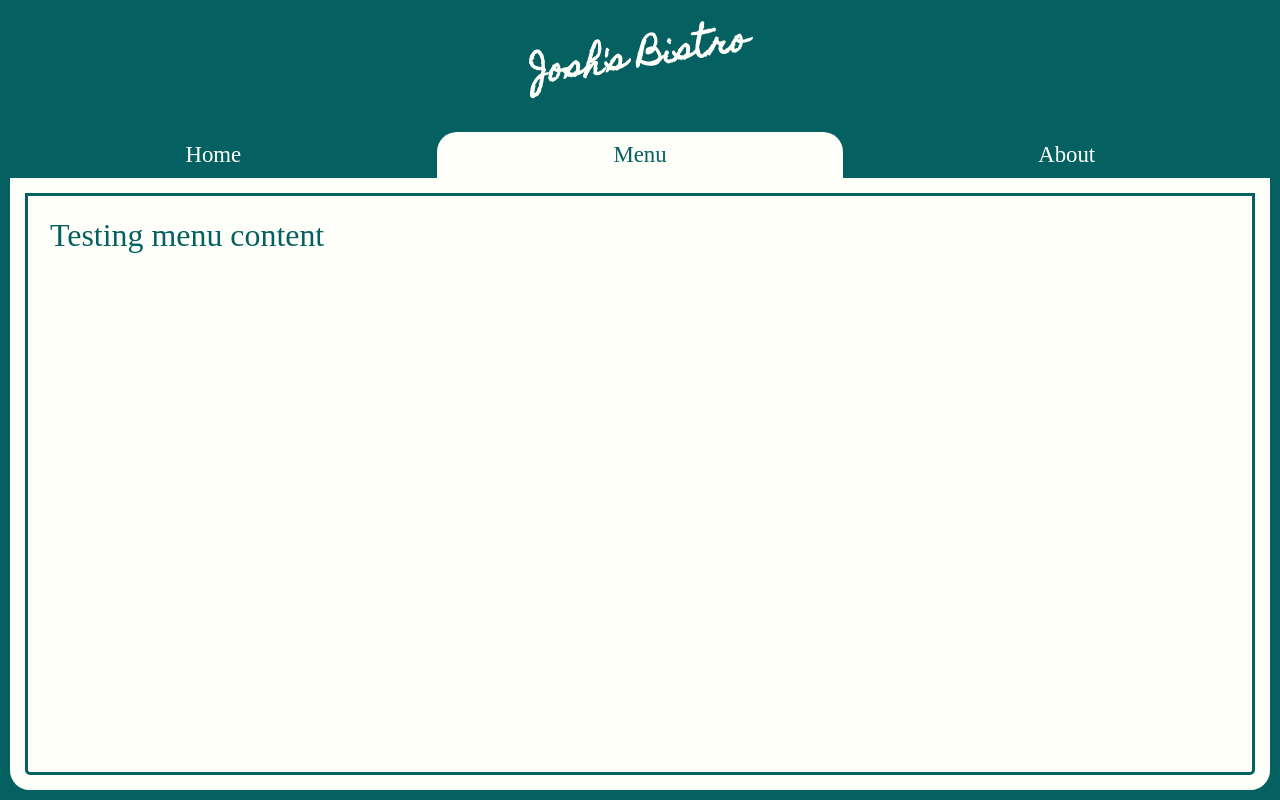
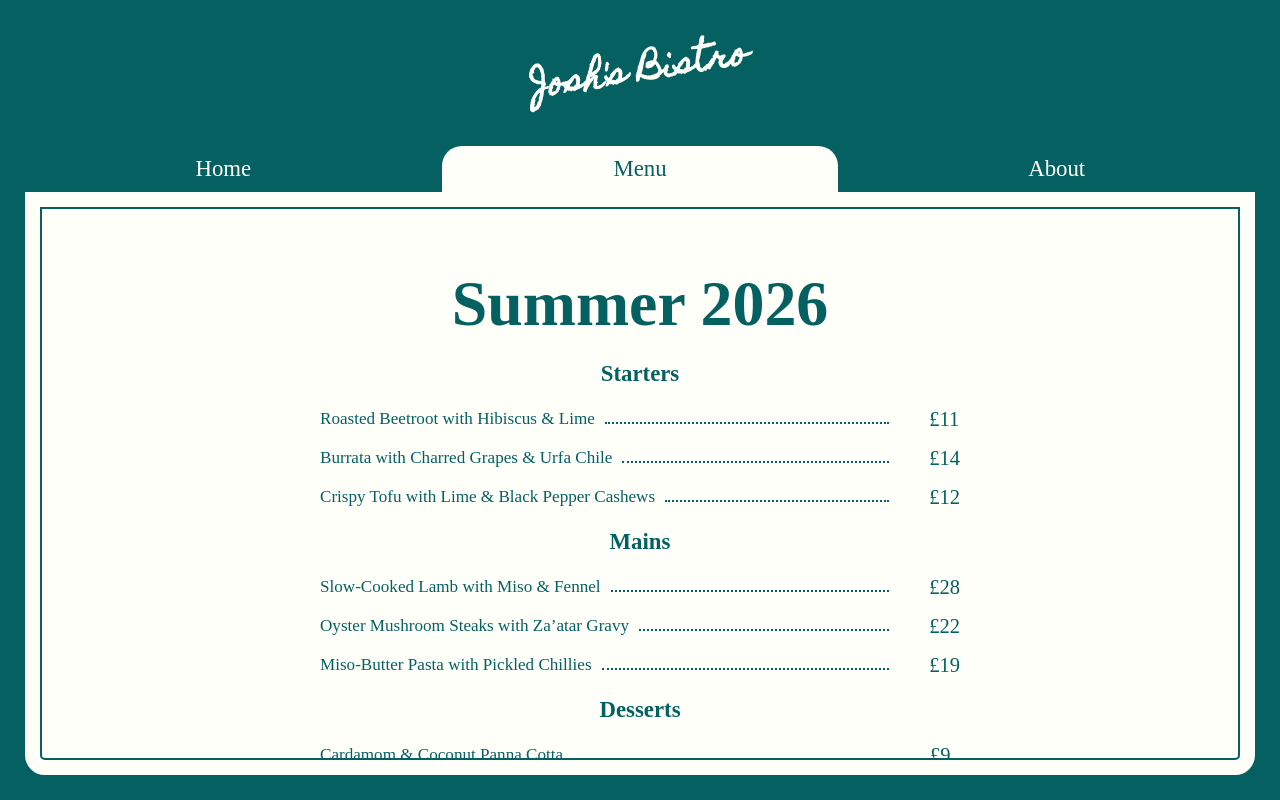
Before and after one commit to jsporle/odin-restaurant-page, a website built with webpack: page src/template.html in a window 1280 px wide. Both pictures are taken after a click on the button "Menu". Built offline with nearby package versions, Linux system fonts and the light colour scheme; a web font is replaced by a local one.

Commit message:
reuse menu.css to style about

```diff
--- a/src/pages/about.js
+++ b/src/pages/about.js
@@ -1,6 +1,40 @@
+import "../styles/menu.css";
+
 export function loadAbout() {
     const content = document.createElement('div');
     content.classList.add("about");
-    content.textContent = "Testing about content";
+
+    const hoursTitle = document.createElement("h2");
+    hoursTitle.textContent = "Opening Hours";
+    hoursTitle.classList.add("menu-section-title");
+    content.appendChild(hoursTitle);
+
+    const hoursGrid = document.createElement("div");
+    hoursGrid.classList.add("menu-grid");
+
+    const hours = [
+        { day: "Mon", time: "Closed" },
+        { day: "Tue", time: "Closed" },
+        { day: "Wed", time: "12:00 - 19:00" },
+        { day: "Thu", time: "12:00 - 22:00" },
+        { day: "Fri", time: "12:00 - 23:00" },
+        { day: "Sat", time: "12:00 - 23:00" },
+        { day: "Sun", time: "12:00 - 19:00" }
+    ];
+
+    hours.forEach(item => {
+        const dayCell = document.createElement("span");
+        dayCell.classList.add("item-name");
+        dayCell.textContent = item.day;
+
+        const timeCell = document.createElement("span");
+        timeCell.classList.add("item-price");
+        timeCell.textContent = item.time;
+
+        hoursGrid.append(dayCell, timeCell);
+    });
+
+    content.appendChild(hoursGrid);
+
     return content;
 };
--- a/src/pages/home.js
+++ b/src/pages/home.js
@@ -1,6 +1,30 @@
+import "../styles/home.css";
+
 export function loadHome() {
     const content = document.createElement('div');
     content.classList.add("home");
-    content.textContent = "Testing home content";
+
+    const svgNS = "http://www.w3.org/2000/svg";
+    const iconContainer = document.createElement("div");
+    iconContainer.classList.add("home-icon");
+
+    const svg = document.createElementNS(svgNS, "svg");
+    svg.setAttribute("viewBox", "0 0 24 24");
+    svg.setAttribute("stroke", "currentColor");
+    svg.setAttribute("fill", "none");
+    svg.setAttribute("stroke-width", "1");
+
+    const path = document.createElementNS(svgNS, "path");
+    path.setAttribute("d", "M8 4L8 20M18 12C16 11.3333333 15 10 15 8 15 6 16 4.66666667 18 4L18 20 18 12zM5 4L5 7C5 8.65685425 6.34314575 10 8 10L8 10C9.65685425 10 11 8.65685425 11 7L11 4");
+
+    svg.appendChild(path);
+    iconContainer.appendChild(svg);
+
+    const title = document.createElement("h1")
+    title.classList.add("title")
+    title.textContent = "A new dining experience in the heart of Brighton";
+
+    content.append(iconContainer, title);
+
     return content;
 };
--- a/src/pages/menu.js
+++ b/src/pages/menu.js
@@ -1,6 +1,63 @@
+import "../styles/menu.css";
+
 export function loadMenu() {
     const content = document.createElement('div');
     content.classList.add("menu");
-    content.textContent = "Testing menu content";
+
+    const title = document.createElement("h1");
+    title.textContent = "Summer 2026";
+    content.appendChild(title);
+
+    const menuData = [
+        {
+            category: "Starters",
+            items: [
+                { name: "Roasted Beetroot with Hibiscus & Lime", price: "£11" },
+                { name: "Burrata with Charred Grapes & Urfa Chile", price: "£14" },
+                { name: "Crispy Tofu with Lime & Black Pepper Cashews", price: "£12" }
+            ]
+        },
+        {
+            category: "Mains",
+            items: [
+                { name: "Slow-Cooked Lamb with Miso & Fennel", price: "£28" },
+                { name: "Oyster Mushroom Steaks with Za’atar Gravy", price: "£22" },
+                { name: "Miso-Butter Pasta with Pickled Chillies", price: "£19" }
+            ]
+        },
+        {
+            category: "Desserts",
+            items: [
+                { name: "Cardamom & Coconut Panna Cotta", price: "£9" },
+                { name: "Tangerine Sorbet with Chilli Salt", price: "£8" },
+                { name: "Chocolate Ganache with Rose & Pistachio", price: "£11" }
+            ]
+        }
+    ];
+
+    menuData.forEach(section => {
+        const sectionHeader = document.createElement("h2");
+        sectionHeader.classList.add("menu-section-title");
+        sectionHeader.textContent = section.category;
+        content.appendChild(sectionHeader)
+
+        const menuGrid = document.createElement("div");
+        menuGrid.classList.add("menu-grid");
+
+        section.items.forEach(item => {
+            const nameCell = document.createElement("span");
+            nameCell.classList.add("item-name");
+            nameCell.textContent = item.name;
+
+            const priceCell = document.createElement("span");
+            priceCell.classList.add("item-price");
+            priceCell.textContent = item.price;
+
+            menuGrid.append(nameCell, priceCell);
+        });
+
+        content.appendChild(menuGrid);
+    });
+
     return content;
 };
--- a/src/styles.css
+++ b/src/styles.css
@@ -13,7 +13,6 @@ html {
     background-color: black;
 }
 
-
 :root {
     --r: 167;
     --g: 24;
@@ -25,25 +24,24 @@ html {
     --btn-radius: 5em */
     --font-main: "Playfair", serif;
     --clamp-main: clamp(0.4rem, calc(1rem + 1vw), 3rem);
-    --menu-align: 1rem
+    --menu-align: 2.5rem;
 }
 
 body {
-    visibility: hidden;
     background-color: black;
     opacity: 0;
-    transition: opacity 1s ease-in-out, background-color 1s ease-in-out;
+    transition: opacity 600ms ease-in-out, background-color 600ms ease-in-out;
 
     color: var(--text-main);
     font-family: var(--font-main);
     font-size: var(--clamp-main);
     display: flex;
     flex-direction: column;
-    min-height: 100vh;
+    height: 100vh;
+    overflow: hidden;
 }
 
 body.loaded {
-    visibility: visible;
     opacity: 1;
     background-color: var(--bg-main);
 }
@@ -101,21 +99,58 @@ header h1 {
     display: flex;
     flex-grow: 1;
 
-    border-radius: 0 0 2rem 2rem;
+    scroll-behavior: smooth;
+    height: 0;
 
-    /* outline: 0.5rem solid var(--bg-main);
-    outline-offset: -2.5rem; */
+    margin: 0 var(--menu-align) var(--menu-align) var(--menu-align);
 
-    box-shadow: inset 0 0 0 1.5rem var(--text-main),
-                inset 0 0 0 1.8rem var(--bg-main);
-
-    height: 100%;
-    margin: 0 var(--menu-align) var(--menu-align) var(--menu-align);
-    padding: 4rem;
 
     background-color: var(--text-main);
     color: var(--bg-main);
 
     font-size: calc(var(--clamp-main)*1.4);
+    overflow: hidden;
+    overflow-y: auto;
+    position: relative;
 
+    border: 1.5rem solid var(--text-main);
+    outline: 0.25rem solid var(--bg-main);
+    outline-offset: -1.75rem;
+    border-radius: 0 0 2rem 2rem;
 }
+
+
+#content > div {
+    width: 100%;
+    display: flex;
+    flex-direction: column;
+
+    align-items: center;
+}
+
+.home, .about {
+    padding: 0 10rem;
+    justify-content: center;
+}
+
+.menu {
+    padding: 6rem 4rem;
+    padding-bottom: 70rem;
+    justify-content: flex-start;
+}
+
+#content::-webkit-scrollbar,
+#content::-webkit-scrollbar-track,
+#content::-webkit-scrollbar-track-piece,
+#content::-webkit-scrollbar-button,
+#content::-webkit-scrollbar-corner {
+    background-color: var(--text-main);
+    border: none;
+    box-shadow: none;
+    height: 0;
+    width: 1rem;
+}
+
+#content::-webkit-scrollbar-thumb {
+    background-color: var(--bg-main);
+}
--- /dev/null
+++ b/src/styles/home.css
@@ -0,0 +1,15 @@
+.title {
+  font-size: calc(var(--clamp-main)*1.4);
+  text-align: center;
+}
+
+.home-icon {
+    width: 15vw;
+    height: 15vw;
+}
+
+.hero-icon svg {
+    width: 100%;
+    height: 100%;
+    display: block;
+}
--- /dev/null
+++ b/src/styles/menu.css
@@ -0,0 +1,39 @@
+
+.menu-grid {
+    display: grid;
+    grid-template-columns: 1fr auto;
+    column-gap: 2rem;
+    row-gap: 1.5rem;
+    width: 100%;
+    max-width: 50vw;
+}
+
+/* .menu-grid:last-of-type {
+    padding-bottom: 12rem;
+} */
+
+.menu-section-title {
+    font-size: calc(var(--clamp-main));
+    padding: 2rem;
+}
+
+.item-name {
+    font-size: calc(var(--clamp-main)*0.75);
+    padding-right: 1rem;
+    line-height: 1.4;
+    display: flex;
+    align-items: baseline;
+}
+
+.item-name::after {
+    content: "";
+    flex: 1;
+    border-bottom: 2px dotted var(--bg-main);
+    margin: 0 1rem;
+}
+
+.item-price {
+    font-size: calc(var(--clamp-main)*0.9);
+    white-space: nowrap;
+    align-self: end;
+}
```
